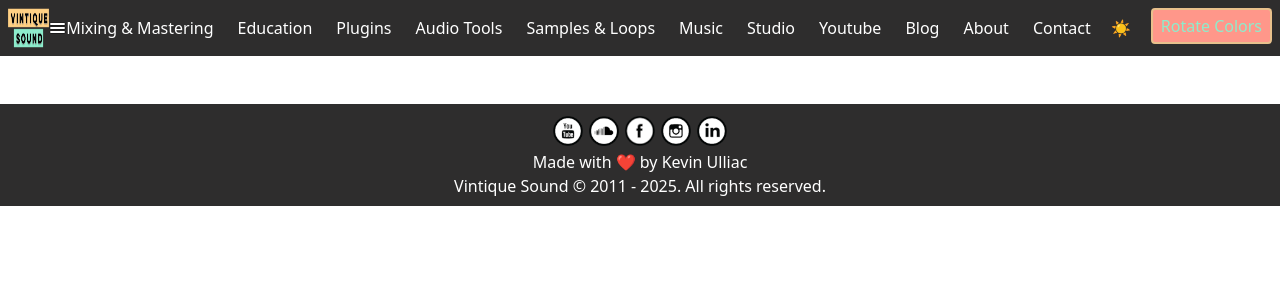
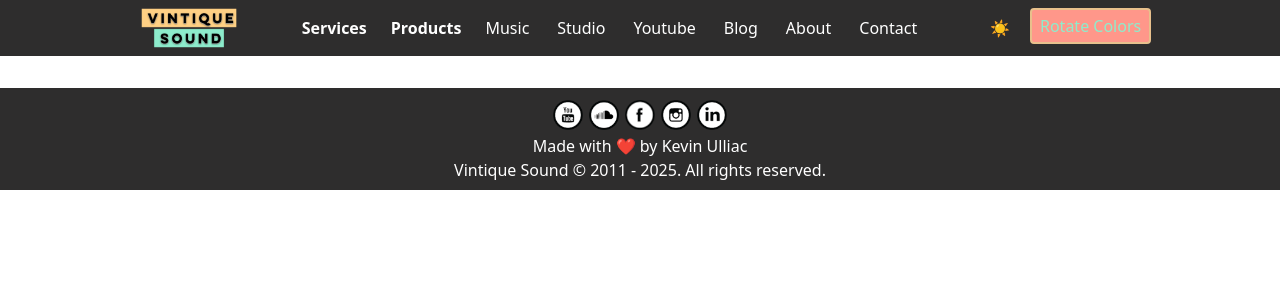
Before and after one commit to vintiquesound/vintique-sound-website, a Next.js app: page / in a window 1280 px wide. Shown: the top 300 px of the page. Built offline with nearby package versions, Linux system fonts and the light colour scheme.

Commit message:
Greatly improved styling of header, footer, and main container.

```diff
--- a/src/app/layout.tsx
+++ b/src/app/layout.tsx
@@ -32,7 +32,7 @@ export default function RootLayout({
       >
         <Header />
         <main
-          className="flex flex-col p-6 text-center"
+          className="flex flex-col max-w-[1080px] mx-auto pr-6 pl-6 text-center"
         >
           {children}
         </main>
--- a/src/components/footer/Footer.tsx
+++ b/src/components/footer/Footer.tsx
@@ -4,7 +4,7 @@ import Image from "next/image";
 
 export default function Footer() {
   return (
-    <footer className="flex flex-col items-center pt-2 pb-2 bg-jet-black text-white">
+    <footer className="flex flex-col items-center mt-8 pt-2 pb-2 bg-jet-black text-white">
       <nav className="flex gap-1.5 p-1">
         <a href="https://www.youtube.com/c/vintiquesound" target="_blank">
           <Image
@@ -15,7 +15,7 @@ export default function Footer() {
             height={30}
           />
         </a>
-        <a href="https://soundcloud.com/vintiquesound" target="_blank">
+        <a href="https://www.soundcloud.com/vintiquesound" target="_blank">
           <Image
             className="hover:invert"
             src="/images/icons/socials/socials-icon-soundcloud.png"
--- a/src/components/header/Header.tsx
+++ b/src/components/header/Header.tsx
@@ -1,17 +1,23 @@
 "use client";
 
+import Link from "next/link";
 import Image from "next/image";
-import Link from "next/link";
+import { useState } from "react";
 import ThemeSwitcherButton from "./ThemeSwitcherButton";
 import ColorSwitcherButton from "./ColorSwitcherButton";
+import HeaderSidebar from "./HeaderSidebar";
 
 export default function Header() {
+  const [sidebarOpen, setSidebarOpen] = useState(false);
+
   return (
-    <header className="flex items-center justify-evenly p-2 bg-jet-black text-white">
-      <nav className="">
+    <header className="sticky top-0 z-40 px-4 p-2 bg-jet-black text-white">
+      <div className="flex max-w-[1080px] mx-auto items-center justify-evenly">
+        {/* Logo */}
+        <nav className="flex flex-shrink-0 pr-3 pl-3">
           <Link href="/">
             <Image
-            className="h-10 w-auto"
+              className="w-24 h-10 hover:opacity-80"
               src="/images/logo/vintique_sound-logo_name_only(635x256).png"
               alt="Vintique Sound Logo (name only)"
               width={127}
@@ -19,26 +25,29 @@ export default function Header() {
             />
           </Link>
         </nav>
-      <nav id="hamburger-menu">
-        <Image
-          className="hamburger-menu-icon"
-          src="/images/icons/hamburger-menu-icon-white.jpg"
-          alt="Hamburger Menu Icon"
-          width={40}
-          height={40}
-        />
-      </nav>
-      <nav className="flex gap-6 text-nowrap">
+        {/* Desktop Nav */}
+        <nav className="hidden lg:flex text-nowrap pr-3 pl-3">
+          <div className="relative group gap-6 pr-3 pl-3">
+            <button className="font-bold cursor-pointer">Services</button>
+            <div className="absolute left-0 hidden group-hover:block pr-3 pl-3 bg-jet-black">
               <Link href="/mixing-and-mastering"
-          className="hover:text-primary">Mixing & Mastering</Link>
+                className="block py-3 hover:text-primary">Mixing & Mastering</Link>
               <Link href="/education"
-          className="hover:text-primary">Education</Link>
+                className="block py-1 hover:text-primary">Education</Link>
+            </div>
+          </div>
+          <div className="relative group gap-6 pr-3 pl-3">
+            <button className="font-bold cursor-pointer">Products</button>
+            <div className="absolute left-0 hidden group-hover:block pr-3 pl-3 bg-jet-black">
               <Link href="/plugins"
-          className="hover:text-primary">Plugins</Link>
+                className="block py-3 hover:text-primary">Plugins</Link>
               <Link href="/audio-tools"
-          className="hover:text-primary">Audio Tools</Link>
+                className="block py-1 hover:text-primary">Audio Tools</Link>
               <Link href="/samples-and-loops"
-          className="hover:text-primary">Samples & Loops</Link>
+                className="block py-3 hover:text-primary">Samples & Loops</Link>
+            </div>
+          </div>
+          <div className="flex gap-7 pr-3 pl-3">
             <Link href="/music"
               className="hover:text-primary">Music</Link>
             <Link href="/studio"
@@ -51,6 +60,7 @@ export default function Header() {
               className="hover:text-primary">About</Link>
             <Link href="/contact"
               className="hover:text-primary">Contact</Link>
+          </div>
         </nav>
         <div className="flex flex-row">
           <div>
@@ -60,6 +70,27 @@ export default function Header() {
             <ColorSwitcherButton />
           </div>
         </div>
+        {/* Hamburger Menu*/}
+        <button
+          className="flex lg:hidden items-center"
+          onClick={() => setSidebarOpen(true)}
+          aria-label="Open menu"
+        >
+          <nav id="hamburger-menu">
+            <Image
+              className="hamburger-menu-icon cursor-pointer hover:opacity-80"
+              src="/images/icons/hamburger-menu-icon-white.jpg"
+              alt="Hamburger Menu Icon"
+              width={40}
+              height={40}
+            />
+          </nav>
+        </button>
+      </div>
+      <HeaderSidebar
+        sidebarOpen={sidebarOpen}
+        closeSidebar={() => setSidebarOpen(false)}
+      />
     </header>
   )
 }
--- /dev/null
+++ b/src/components/header/HeaderSidebar.tsx
@@ -0,0 +1,49 @@
+import Link from "next/link";
+
+interface HeaderSidebarProps {
+  sidebarOpen: boolean;
+  closeSidebar: () => void;
+}
+
+export default function HeaderSidebar({ sidebarOpen, closeSidebar }: HeaderSidebarProps) {
+  if (!sidebarOpen) return null;
+  return (
+    <aside
+      className="flex flex-col p-6 fixed top-0 right-0 w-64 h-full z-50
+      bg-jet-black text-white shadow-lg">
+      <button
+        onClick={closeSidebar}
+        className="mb-4 cursor-pointer hover:text-primary"
+      >
+        Close
+      </button>
+      <div className="flex flex-col gap-2 pb-2">
+        <h5 className="font-bold">Services</h5>
+        <Link href="/mixing-and-mastering"
+          className="hover:text-primary">Mixing & Mastering</Link>
+        <Link href="/education"
+          className="hover:text-primary">Education</Link>
+      </div>
+      <div className="flex flex-col gap-2 pb-2">
+        <h5 className="font-bold">Products</h5>
+        <Link href="/plugins"
+          className="hover:text-primary">Plugins</Link>
+        <Link href="/audio-tools"
+          className="hover:text-primary">Audio Tools</Link>
+        <Link href="/samples-and-loops"
+          className="hover:text-primary">Samples & Loops</Link>
+      </div>
+      <div className="flex flex-col gap-2 pb-2">
+        <h5 className="font-bold">Other Links</h5>
+        <Link href="/blog"
+          className="hover:text-primary">Blog</Link>
+        <Link href="/studio"
+          className="hover:text-primary">Studio</Link>
+        <Link href="/contact"
+          className="hover:text-primary">Contact</Link>
+        <Link href="/youtube"
+          className="hover:text-primary">YouTube</Link>
+      </div>
+    </aside>
+  );
+}
```
Lines whose indentation alone changed are shown as unchanged.
